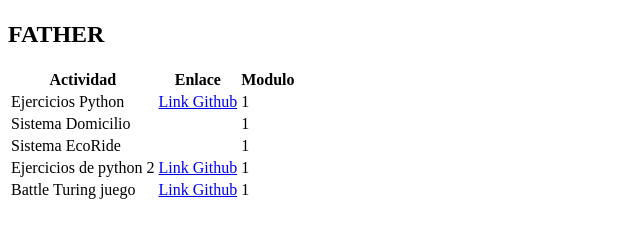
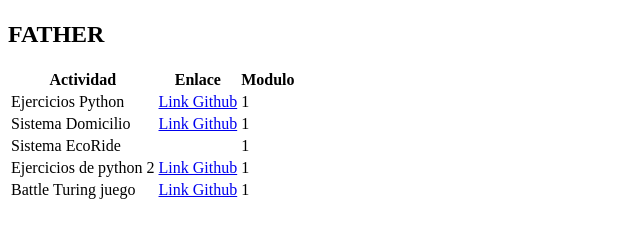
Before and after one commit to CamiloGuengue/Portafolio, a plain HTML site: page index.html in a window 1280 px wide. Shown: the part 59-296 px from the top of the page, without its empty margins (0-640 px from the left). Drawn offline with Linux system fonts and the light colour scheme.

Commit message:
Update index.html

```diff
--- a/index.html
+++ b/index.html
@@ -21,7 +21,7 @@
 
         <tr>
             <td>Sistema Domicilio</td>
-            <td><a href ="https://github.com/CamiloGuengue/pedir_domicilio"> </a></td>
+            <td><a href ="https://github.com/CamiloGuengue/pedir_domicilio"> Link Github</a></td>
             <td>1</td>
         </tr>
 
```
